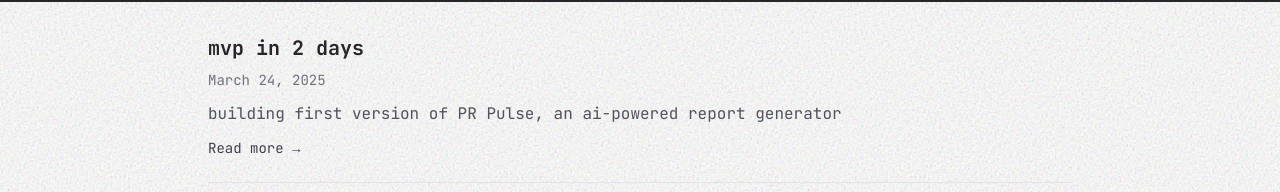
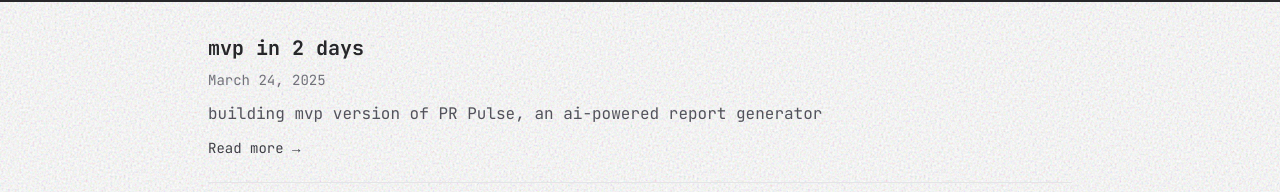
Before and after one commit to ajndkr/ajndkr.github.io, a React (Vite) app: page /#/blog in a window 1280 px wide. Shown: the part 130-322 px from the top of the page. Built offline with nearby package versions, Linux system fonts and the light colour scheme.

Commit message:
⚡ small change

```diff
--- a/src/content/blog-data/mvp-in-two-days.ts
+++ b/src/content/blog-data/mvp-in-two-days.ts
@@ -1,7 +1,7 @@
 export const metadata = {
   title: "mvp in 2 days",
   date: "2025-03-24",
-  excerpt: "building first version of PR Pulse, an ai-powered report generator",
+  excerpt: "building mvp version of PR Pulse, an ai-powered report generator",
 };
 
 export const content = `
```
